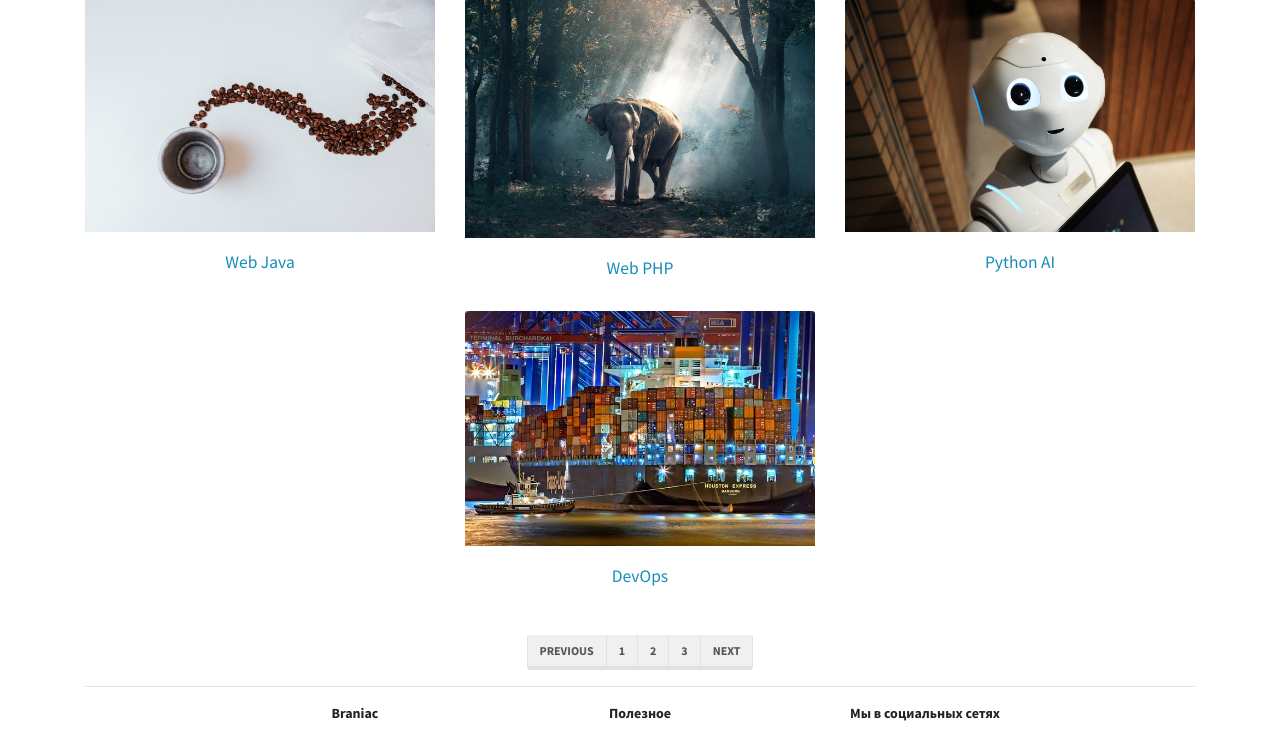
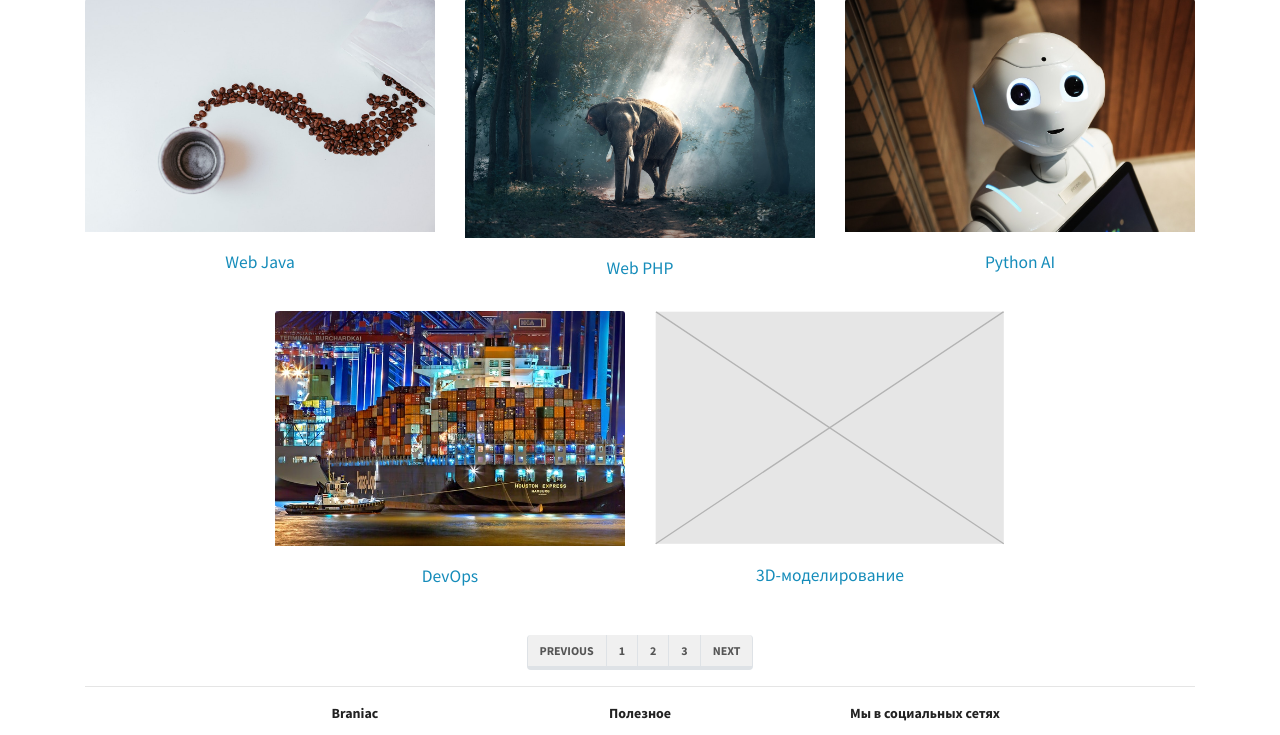
Before and after one commit to V-U-Simon/django_gb_lms, a Django app: page /mainapp/courses/ in a window 1280 px wide. Shown: the part 400-1135 px from the top of the page. Run offline with Django 3.2, Linux system fonts and the light colour scheme; data comes from the database, SQL or seed files in the repository; some libraries are stand-ins or nearby versions.

Commit message:
add CourseDetail View & Page

```diff
--- a/project/mainapp/templates/mainapp/courses_list.html
+++ b/project/mainapp/templates/mainapp/courses_list.html
@@ -1,4 +1,5 @@
 {% extends 'base.html' %}
+{% load static %}
 {% block title %}
   Список курсов
 {% endblock title %}
@@ -6,83 +7,32 @@
   container-md
 {% endblock content_class %}
 {% block content %}
+
   <div class="row justify-content-center mt-3">
-    <div class="card col-sm-12 col-md-6 col-lg-4 border-0">
-      <a href="#">
-        <img src="/static/img/course001.jpg" class="card-img-top" alt="...">
-        <div class="card-body">
-          <h5 class="card-title text-center">Web Python</h5>
-        </div>
-      </a>
-    </div>
-    <div class="card col-sm-12 col-md-6 col-lg-4 border-0">
-      <a href="#">
-        <img src="/static/img/course002.jpg" class="card-img-top" alt="...">
-        <div class="card-body">
-          <h5 class="card-title text-center">Web Golang</h5>
-        </div>
-      </a>
-    </div>
-    <div class="card col-sm-12 col-md-6 col-lg-4 border-0">
-      <a href="#">
-        <img src="/static/img/course003.jpg" class="card-img-top" alt="...">
-        <div class="card-body">
-          <h5 class="card-title text-center">Web JavaScript</h5>
-        </div>
-      </a>
-    </div>
-    <div class="card col-sm-12 col-md-6 col-lg-4 border-0">
-      <a href="#">
-        <img src="/static/img/course004.jpg" class="card-img-top" alt="...">
-        <div class="card-body">
-          <h5 class="card-title text-center">Web Java</h5>
-        </div>
-      </a>
-    </div>
-    <div class="card col-sm-12 col-md-6 col-lg-4 border-0">
-      <a href="#">
-        <img src="/static/img/course005.jpg" class="card-img-top" alt="...">
-        <div class="card-body">
-          <h5 class="card-title text-center">Web PHP</h5>
-        </div>
-      </a>
-    </div>
-    <div class="card col-sm-12 col-md-6 col-lg-4 border-0">
-      <a href="#">
-        <img src="/static/img/course006.jpg" class="card-img-top" alt="...">
-        <div class="card-body">
-          <h5 class="card-title text-center">Python AI</h5>
-        </div>
-      </a>
-    </div>
-    <div class="card col-sm-12 col-md-6 col-lg-4 border-0">
-      <a href="#">
-        <img src="/static/img/course007.jpg" class="card-img-top" alt="...">
-        <div class="card-body">
-          <h5 class="card-title text-center">DevOps</h5>
-        </div>
-      </a>
-    </div>
+
+
+    {% for item in objects %}
+      <div class="card col-sm-12 col-md-6 col-lg-4 border-0">
+        <a href="{% url 'mainapp:courses_detail' pk=item.pk %}">
+          <img src="{% static item.cover %}" class="card-img-top">
+          <div class="card-body">
+            <h5 class="card-title text-center">{{ item.name }}</h5>
+          </div>
+        </a>
+      </div>
+    {% endfor %}
+
   </div>
   <div class="row justify-content-center align-items-center mt-3 mb-n3">
     <nav aria-label="Page navigation example">
       <ul class="pagination">
-        <li class="page-item">
-          <a class="page-link" href="#">Previous</a>
-        </li>
-        <li class="page-item">
-          <a class="page-link" href="#">1</a>
-        </li>
-        <li class="page-item">
-          <a class="page-link" href="#">2</a>
-        </li>
-        <li class="page-item">
-          <a class="page-link" href="#">3</a>
-        </li>
-        <li class="page-item">
-          <a class="page-link" href="#">Next</a>
-        </li>
+        <li class="page-item"><a class="page-link" href="#">Previous</a></li>
+        <li class="page-item"><a class="page-link" href="#">1</a></li>
+        <li class="page-item"><a class="page-link" href="#">2</a></li>
+        <li class="page-item"><a class="page-link" href="#">3</a></li>
+        <li class="page-item"><a class="page-link" href="#">Next</a></li>
       </ul>
     </nav>
   </div>
+
 {% endblock content %}
--- a/project/mainapp/urls.py
+++ b/project/mainapp/urls.py
@@ -10,6 +10,7 @@ urlpatterns = [
     path("news/", views.NewsPageView.as_view(), name="news"),
     path("news/<int:pk>/", views.NewsPageDetailView.as_view(), name="news_detail"),
     path("courses/", views.CoursesPageView.as_view(), name="courses_list"),
+    path("courses/<int:pk>/", views.CoursePageDetailView.as_view(), name="courses_detail"),
     path("contacts/", views.ContactsPageView.as_view(), name="contacts"),
     path("doc_site/", views.DocSitePageView.as_view(), name="docs"),
     path("login/", views.LoginPageView.as_view(), name="login"),
--- a/project/mainapp/views.py
+++ b/project/mainapp/views.py
@@ -1,6 +1,6 @@
-from django.views.generic import DetailView, TemplateView
+from django.views.generic import ListView, DetailView, TemplateView
 
-from .models import News
+from .models import News, Courses, Lesson, CourseTeachers
 
 
 class MainPageView(TemplateView):
@@ -22,18 +22,23 @@ class NewsPageDetailView(DetailView):
     context_object_name = "news_object"
 
 
-class NewsWithPaginatorView(NewsPageView):
-    def get_context_data(self, page, **kwargs):
-        context = super().get_context_data(page=page, **kwargs)
-        context["page_num"] = page
-        context["page_total"] = 3
-        context["previous"] = page - 1 if page else None
-        context["next"] = page = page + 1 if page < context["page_total"] else None
+class CoursesPageView(ListView):
+    template_name = "mainapp/courses_list.html"
+    model = Courses
+    context_object_name = "objects"
+
+
+class CoursePageDetailView(DetailView):
+    template_name = "mainapp/Course_detail.html"
+    model = Courses
+    context_object_name = "course_object"
+
+    def get_context_data(self, **kwargs):
+        context = super().get_context_data(**kwargs)
+        context["lessons"] = Lesson.objects.filter(course=context["course_object"])
+        context["teachers"] = CourseTeachers.objects.filter(course=context["course_object"])
         return context
 
-
-class CoursesPageView(TemplateView):
-    template_name = "mainapp/courses_list.html"
 
 
 class ContactsPageView(TemplateView):
```
Also changed, not shown: project/mainapp/templates/mainapp/course_detail.html (added, +94 -0 lines), project/static/img/no_image.svg (added).
